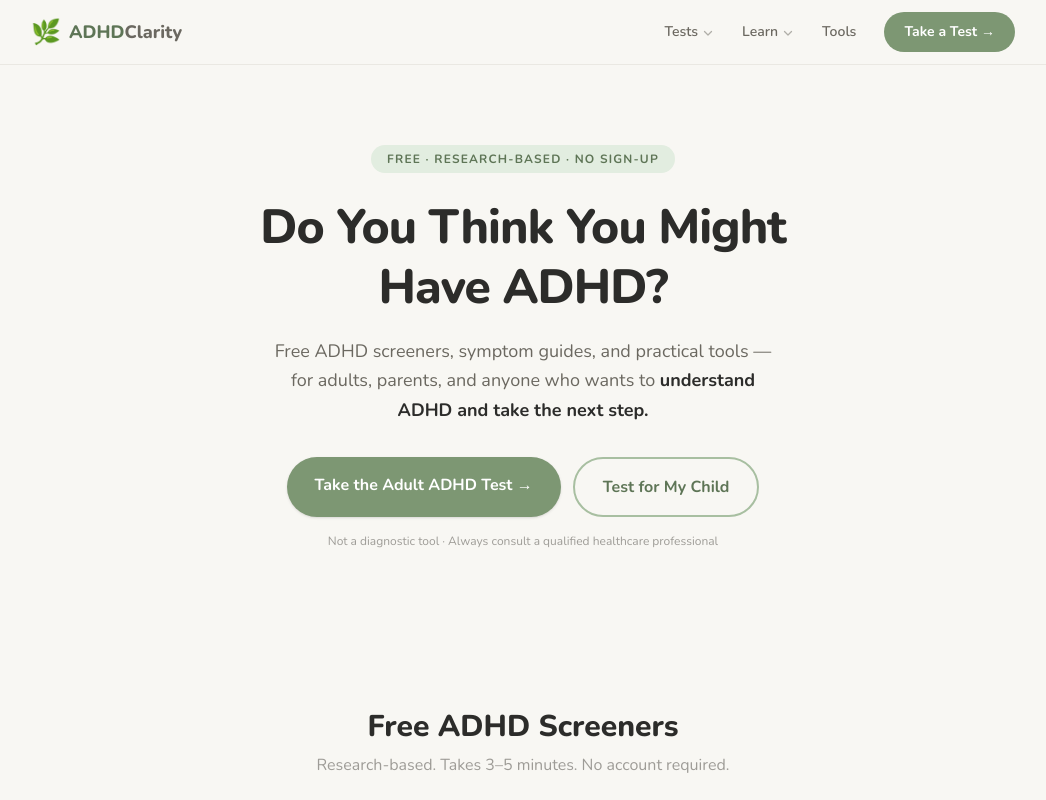
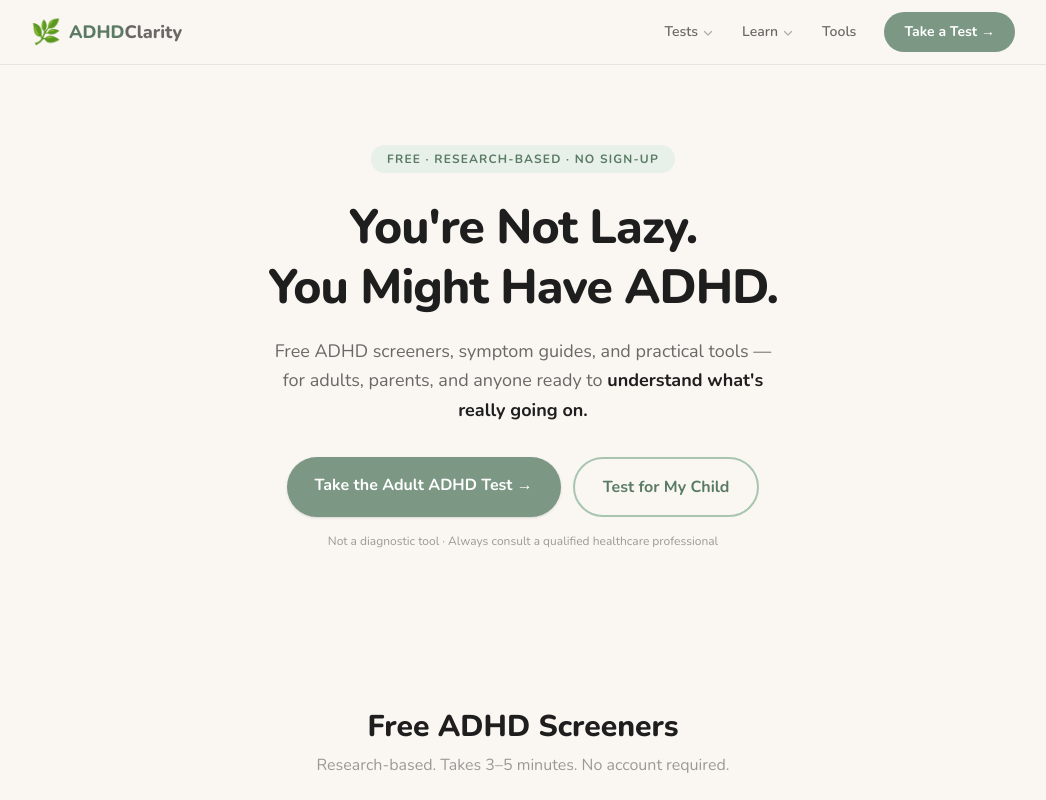
Before and after one commit to projectjessiex-dot/adhdaihelp, a Next.js app: page / in a window 1280 px wide. Shown: the top 800 px of the page, without its empty margins (117-1163 px from the left). Built offline with nearby package versions, Linux system fonts and the light colour scheme.

Commit message:
Refine design: lighter borders, multi-layer shadows, warmer colors, custom 404, hero text update

```diff
--- a/app/globals.css
+++ b/app/globals.css
@@ -1,17 +1,19 @@
 @import "tailwindcss";
 
 :root {
-  --sage: #7D9773;
-  --sage-light: #A8BFA1;
-  --sage-dark: #5E7556;
-  --sage-50: #F2F6F1;
-  --sage-100: #E2EDE0;
-  --warm-bg: #F8F7F3;
+  --sage: #7C9885;
+  --sage-light: #A8C5B0;
+  --sage-dark: #5A7A64;
+  --sage-50: #F0F5F1;
+  --sage-100: #E8F0EA;
+  --warm-bg: #FAF7F2;
   --warm-card: #FFFFFF;
-  --warm-border: #EAE8E2;
-  --text-primary: #2C2C2A;
-  --text-secondary: #6B6860;
-  --text-muted: #9E9C97;
+  --warm-border: rgba(0, 0, 0, 0.08);
+  --text-primary: rgba(0, 0, 0, 0.88);
+  --text-secondary: rgba(0, 0, 0, 0.58);
+  --text-muted: rgba(0, 0, 0, 0.38);
+  --card-shadow: 0 1px 2px rgba(0,0,0,0.04), 0 4px 8px rgba(0,0,0,0.04), 0 8px 16px rgba(0,0,0,0.03);
+  --card-shadow-hover: 0 2px 4px rgba(0,0,0,0.06), 0 8px 16px rgba(0,0,0,0.06), 0 16px 32px rgba(0,0,0,0.04);
 }
 
 @theme inline {
--- /dev/null
+++ b/app/not-found.tsx
@@ -0,0 +1,45 @@
+import Link from "next/link";
+import type { Metadata } from "next";
+
+export const metadata: Metadata = {
+  title: "Page Not Found",
+  robots: { index: false, follow: false },
+};
+
+export default function NotFound() {
+  return (
+    <div className="min-h-screen flex items-center justify-center px-4" style={{ background: "var(--warm-bg)" }}>
+      <div className="max-w-md text-center">
+        <span className="text-6xl mb-6 block">🌿</span>
+        <h1 className="text-3xl font-extrabold mb-3" style={{ color: "var(--text-primary)" }}>
+          Page Not Found
+        </h1>
+        <p className="text-base leading-relaxed mb-8" style={{ color: "var(--text-secondary)" }}>
+          This page doesn&apos;t exist — but your questions about ADHD do.
+          Let&apos;s get you somewhere helpful.
+        </p>
+
+        <div className="grid grid-cols-2 gap-3 mb-8">
+          {[
+            { href: "/tests/adult-adhd-test/", label: "Adult ADHD Test" },
+            { href: "/tests/adhd-in-women-quiz/", label: "ADHD in Women Quiz" },
+            { href: "/learn/adhd-vs-anxiety/", label: "ADHD vs Anxiety" },
+            { href: "/tools/brain-dump/", label: "Brain Dump Tool" },
+          ].map(l => (
+            <Link key={l.href} href={l.href}
+              className="block p-4 rounded-2xl border text-sm font-semibold hover:opacity-80 transition-opacity"
+              style={{ background: "var(--warm-card)", borderColor: "var(--warm-border)", color: "var(--sage-dark)" }}>
+              {l.label}
+            </Link>
+          ))}
+        </div>
+
+        <Link href="/"
+          className="inline-block font-bold px-7 py-3.5 rounded-full text-white transition-opacity hover:opacity-90"
+          style={{ background: "var(--sage)" }}>
+          ← Back to Home
+        </Link>
+      </div>
+    </div>
+  );
+}
--- a/app/page.tsx
+++ b/app/page.tsx
@@ -79,7 +79,7 @@ export default function HomePage() {
             className="text-4xl md:text-5xl font-extrabold leading-tight mb-5"
             style={{ color: "var(--text-primary)", letterSpacing: "-0.02em" }}
           >
-            Do You Think You Might<br className="hidden md:block" /> Have ADHD?
+            You&apos;re Not Lazy.<br className="hidden md:block" /> You Might Have ADHD.
           </h1>
 
           <p
@@ -87,9 +87,9 @@ export default function HomePage() {
             style={{ color: "var(--text-secondary)" }}
           >
             Free ADHD screeners, symptom guides, and practical tools — for adults,
-            parents, and anyone who wants to{" "}
+            parents, and anyone ready to{" "}
             <strong style={{ color: "var(--text-primary)" }}>
-              understand ADHD and take the next step.
+              understand what&apos;s really going on.
             </strong>
           </p>
 
@@ -138,11 +138,14 @@ export default function HomePage() {
             <Link
               key={t.href}
               href={t.href}
-              className="group rounded-2xl border p-6 transition-all hover:shadow-md"
+              className="group rounded-2xl border p-6 transition-all"
               style={{
                 background: "var(--warm-card)",
                 borderColor: "var(--warm-border)",
+                boxShadow: "var(--card-shadow)",
               }}
+              onMouseEnter={e => (e.currentTarget.style.boxShadow = "var(--card-shadow-hover)")}
+              onMouseLeave={e => (e.currentTarget.style.boxShadow = "var(--card-shadow)")}
             >
               <div className="text-3xl mb-3">{t.icon}</div>
               <span
@@ -206,11 +209,14 @@ export default function HomePage() {
             <Link
               key={a.href}
               href={a.href}
-              className="group rounded-2xl border p-6 transition-all hover:shadow-md"
+              className="group rounded-2xl border p-6 transition-all"
               style={{
                 background: "var(--warm-card)",
                 borderColor: "var(--warm-border)",
+                boxShadow: "var(--card-shadow)",
               }}
+              onMouseEnter={e => (e.currentTarget.style.boxShadow = "var(--card-shadow-hover)")}
+              onMouseLeave={e => (e.currentTarget.style.boxShadow = "var(--card-shadow)")}
             >
               <span
                 className="inline-block text-xs font-bold px-3 py-1 rounded-full mb-3"
```
